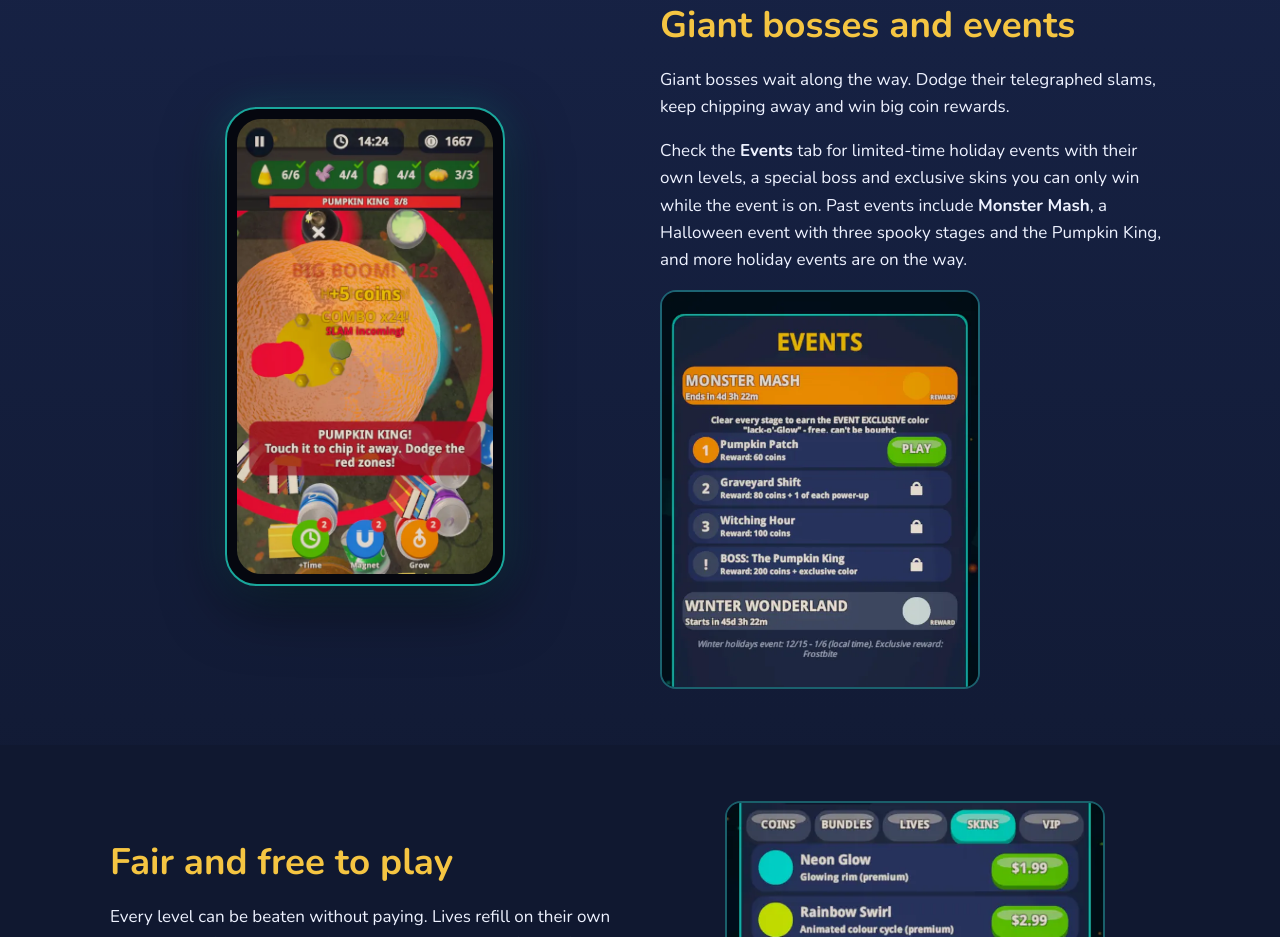
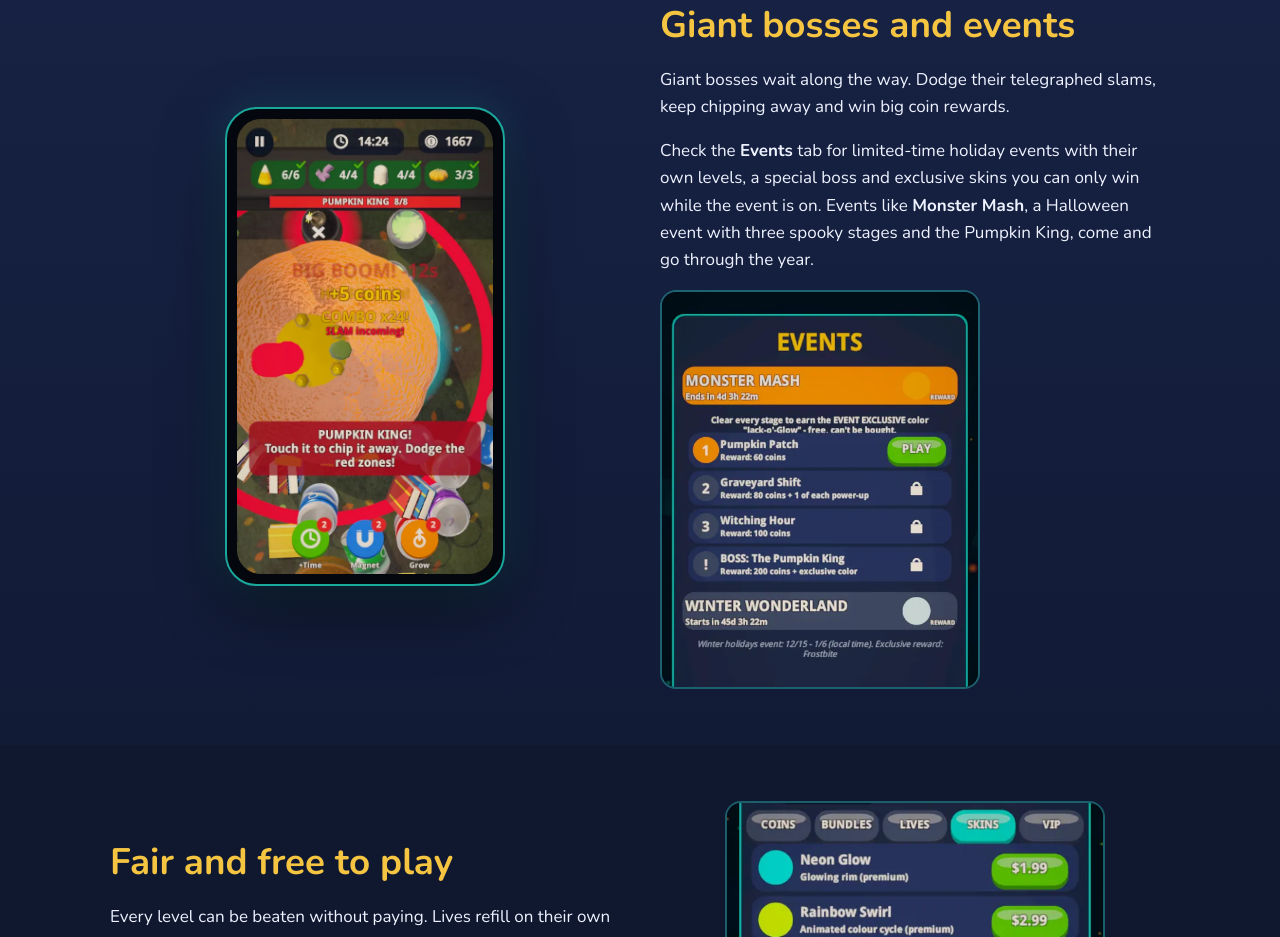
Before and after one commit to GuinnGaming/guinngaming.com, a plain HTML site: page fill-the-void/index.html in a window 1280 px wide. Shown: the part 2930-3867 px from the top of the page. Drawn offline with nearby package versions, Linux system fonts and the light colour scheme.

Commit message:
Evergreen events wording

```diff
--- a/fill-the-void/index.html
+++ b/fill-the-void/index.html
@@ -114,7 +114,7 @@
       <div>
         <h2>Giant bosses and events</h2>
         <p>Giant bosses wait along the way. Dodge their telegraphed slams, keep chipping away and win big coin rewards.</p>
-        <p>Check the <strong>Events</strong> tab for limited-time holiday events with their own levels, a special boss and exclusive skins you can only win while the event is on. Past events include <strong>Monster Mash</strong>, a Halloween event with three spooky stages and the Pumpkin King, and more holiday events are on the way.</p>
+        <p>Check the <strong>Events</strong> tab for limited-time holiday events with their own levels, a special boss and exclusive skins you can only win while the event is on. Events like <strong>Monster Mash</strong>, a Halloween event with three spooky stages and the Pumpkin King, come and go through the year.</p>
         <img src="img/shot-events.webp" width="540" height="675" alt="Events screen listing the Monster Mash stages and an upcoming Winter Wonderland event" loading="lazy" style="max-width:min(320px,100%);border-radius:16px;border:2px solid rgba(46,230,214,.35)">
       </div>
     </div>
```
